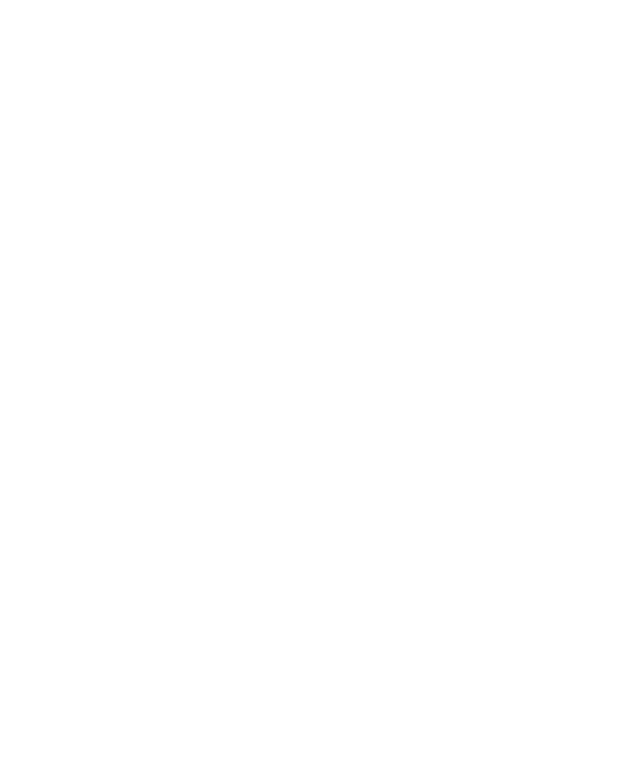
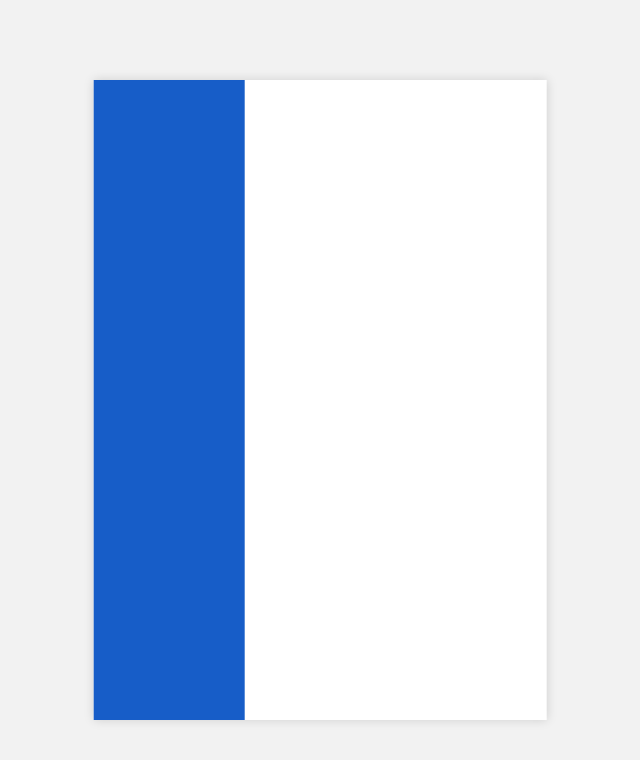
Before and after one commit to Clement38420/odin-cv-application, a Vue app: page / in a window 1280 px wide. Shown: the top 760 px of the page, without its empty margins (320-960 px from the left). Built offline with nearby package versions, Linux system fonts and the light colour scheme.

Commit message:
feat: add cv and his base layout

```diff
--- a/src/App.vue
+++ b/src/App.vue
@@ -1,5 +1,48 @@
 <script setup lang="ts"></script>
 
-<template></template>
+<template>
+  <main class="cv">
+    <div class="personal-info"></div>
+    <div class="experiences"></div>
+  </main>
+</template>
 
-<style scoped></style>
+<style>
+:root {
+  --bg: hsl(0, 0%, 95%);
+  --bg-light: hsl(0, 0%, 100%);
+  --bg-dark: hsl(0, 0%, 90%);
+  --text: hsl(0, 0%, 5%);
+  --text-muted: hsl(0, 0%, 40%);
+  --card-shadow: 0 2px 2px hsla(0, 0%, 0%, 0.15), 0 4px 4px hsla(0, 0%, 0%, 0.05);
+
+  --cv-background: white;
+  --cv-primary: #175dc8;
+
+  font-family: sans-serif;
+  color: var(--text);
+}
+
+body {
+  background-color: var(--bg);
+}
+
+.cv {
+  position: absolute;
+  left: 50%;
+  top: 50%;
+  translate: -50% -50%;
+  background-color: var(--cv-background);
+  aspect-ratio: 1 / 1.414;
+  height: 80vh;
+  width: auto;
+  box-shadow: 0 0 10px hsla(0, 0%, 0%, 0.15);
+
+  display: grid;
+  grid-template-columns: 1fr 2fr;
+}
+
+.personal-info {
+  background-color: var(--cv-primary);
+}
+</style>
```
